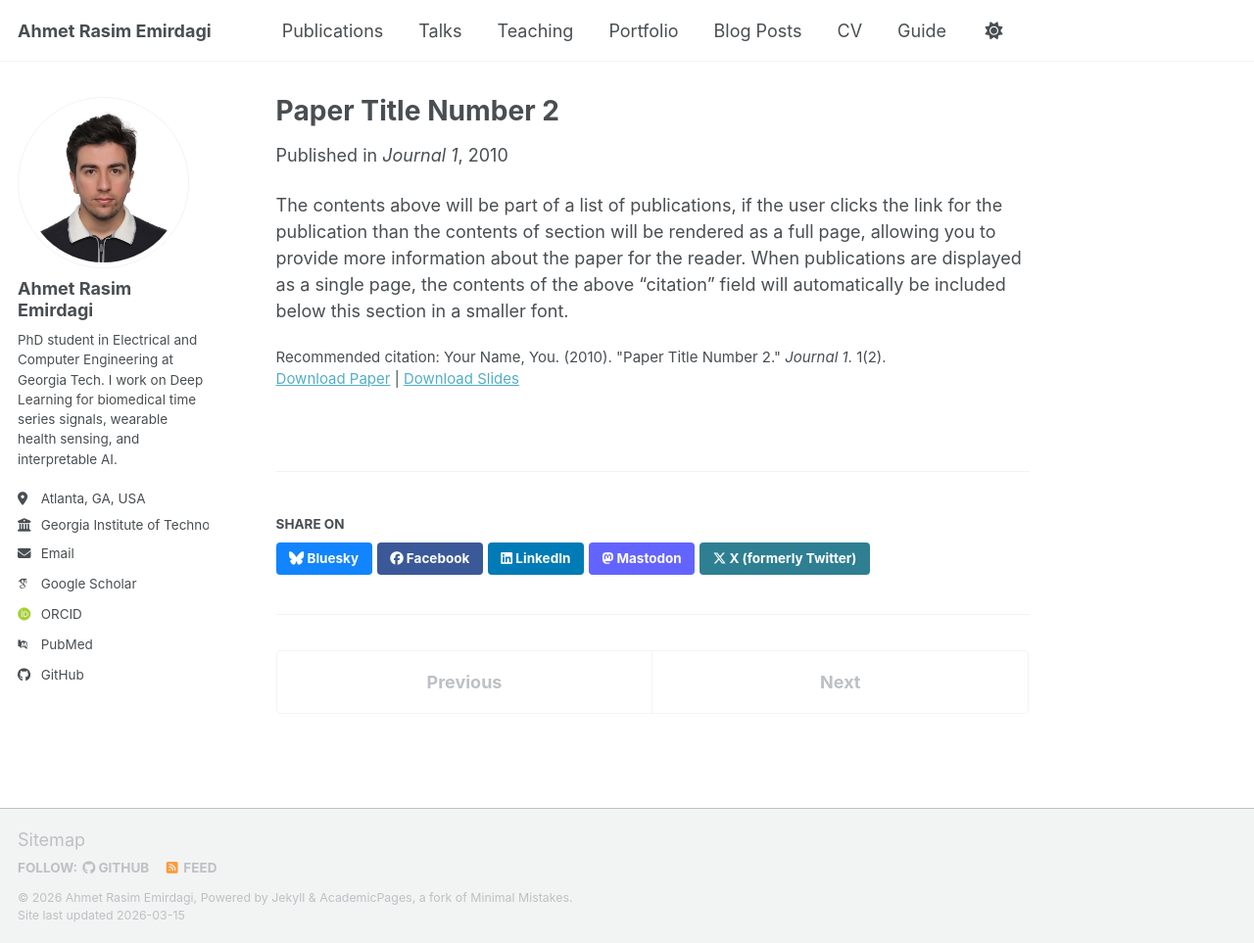
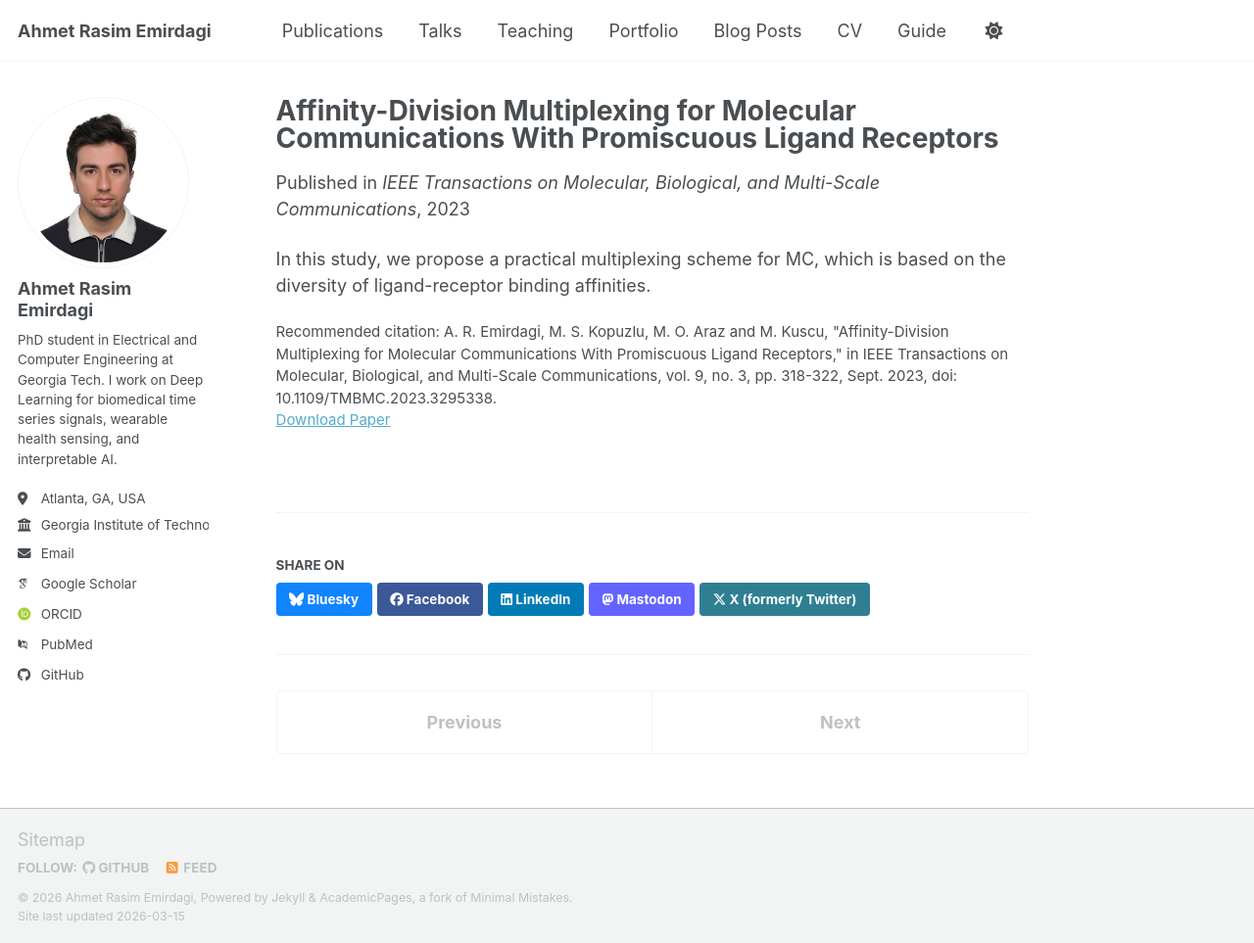
Before and after one commit to ahmetemirdagi/ahmetemirdagi.github.io, a Jekyll site: the page built from _publications/2010-10-01-paper-title-number-2.md, in a window 1280 px wide and 963 px high. Shown: the whole window at 98% size. Built offline with Jekyll 4.4.1, drawn with Linux system fonts in a browser that asks for light colours; some web fonts are replaced; a script bundle is joined from its source files by our own code; library files that are not in the unit come from our copies.

Commit message:
Config Update

```diff
--- a/_publications/2010-10-01-paper-title-number-2.md
+++ b/_publications/2010-10-01-paper-title-number-2.md
@@ -1,14 +1,12 @@
 ---
-title: "Paper Title Number 2"
+title: "Affinity-Division Multiplexing for Molecular Communications With Promiscuous Ligand Receptors"
 collection: publications
 category: manuscripts
 permalink: /publication/2010-10-01-paper-title-number-2
-excerpt: 'This paper is about the number 2. The number 3 is left for future work.'
-date: 2010-10-01
-venue: 'Journal 1'
-slidesurl: 'https://academicpages.github.io/files/slides2.pdf'
-paperurl: 'https://academicpages.github.io/files/paper2.pdf'
-citation: 'Your Name, You. (2010). &quot;Paper Title Number 2.&quot; <i>Journal 1</i>. 1(2).'
+date: 2023-07-13
+venue: 'IEEE Transactions on Molecular, Biological, and Multi-Scale Communications'
+paperurl: 'https://ieeexplore.ieee.org/abstract/document/10182312'
+citation: 'A. R. Emirdagi, M. S. Kopuzlu, M. O. Araz and M. Kuscu, "Affinity-Division Multiplexing for Molecular Communications With Promiscuous Ligand Receptors," in IEEE Transactions on Molecular, Biological, and Multi-Scale Communications, vol. 9, no. 3, pp. 318-322, Sept. 2023, doi: 10.1109/TMBMC.2023.3295338.'
 ---
 
-The contents above will be part of a list of publications, if the user clicks the link for the publication than the contents of section will be rendered as a full page, allowing you to provide more information about the paper for the reader. When publications are displayed as a single page, the contents of the above "citation" field will automatically be included below this section in a smaller font.
+In this study, we propose a practical multiplexing scheme for MC, which is based on the diversity of ligand-receptor binding affinities.
```
Also changed, not shown: _publications/2009-10-01-paper-title-number-1.md (+1 -1 lines).
